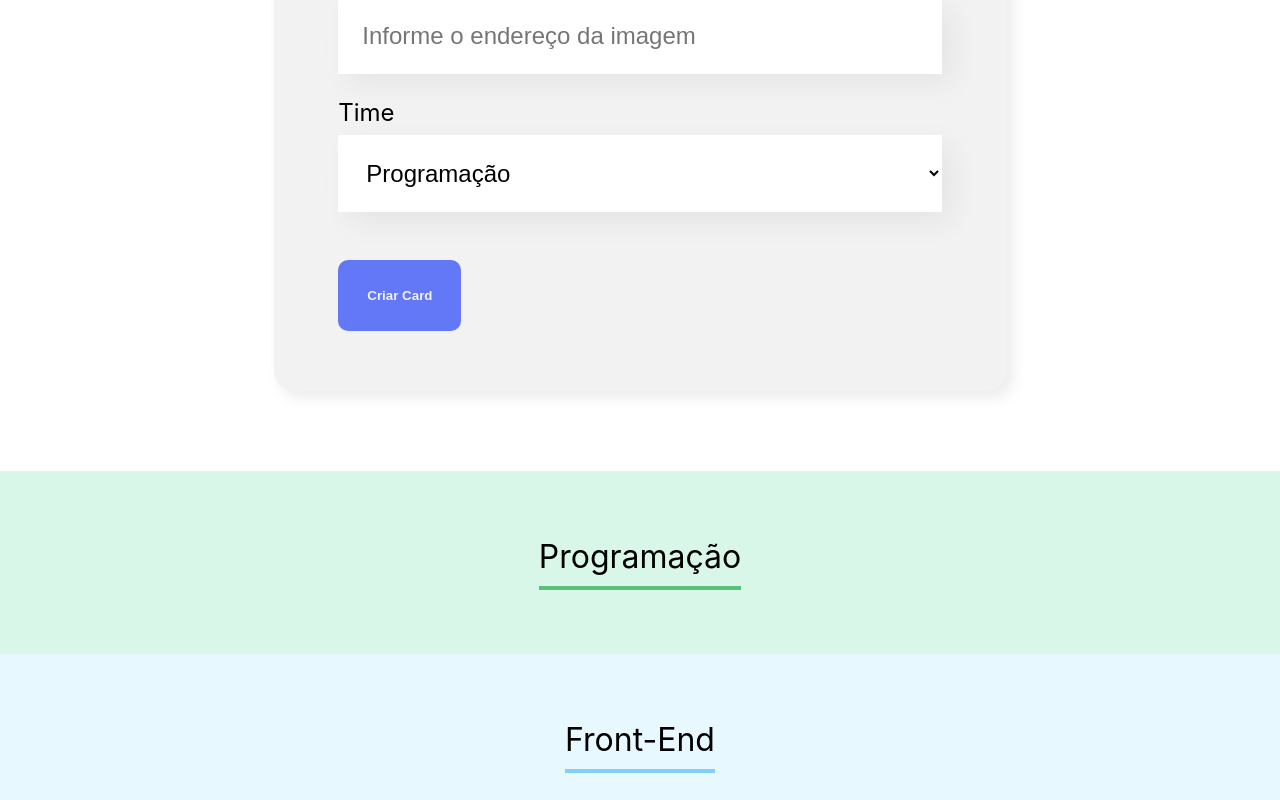
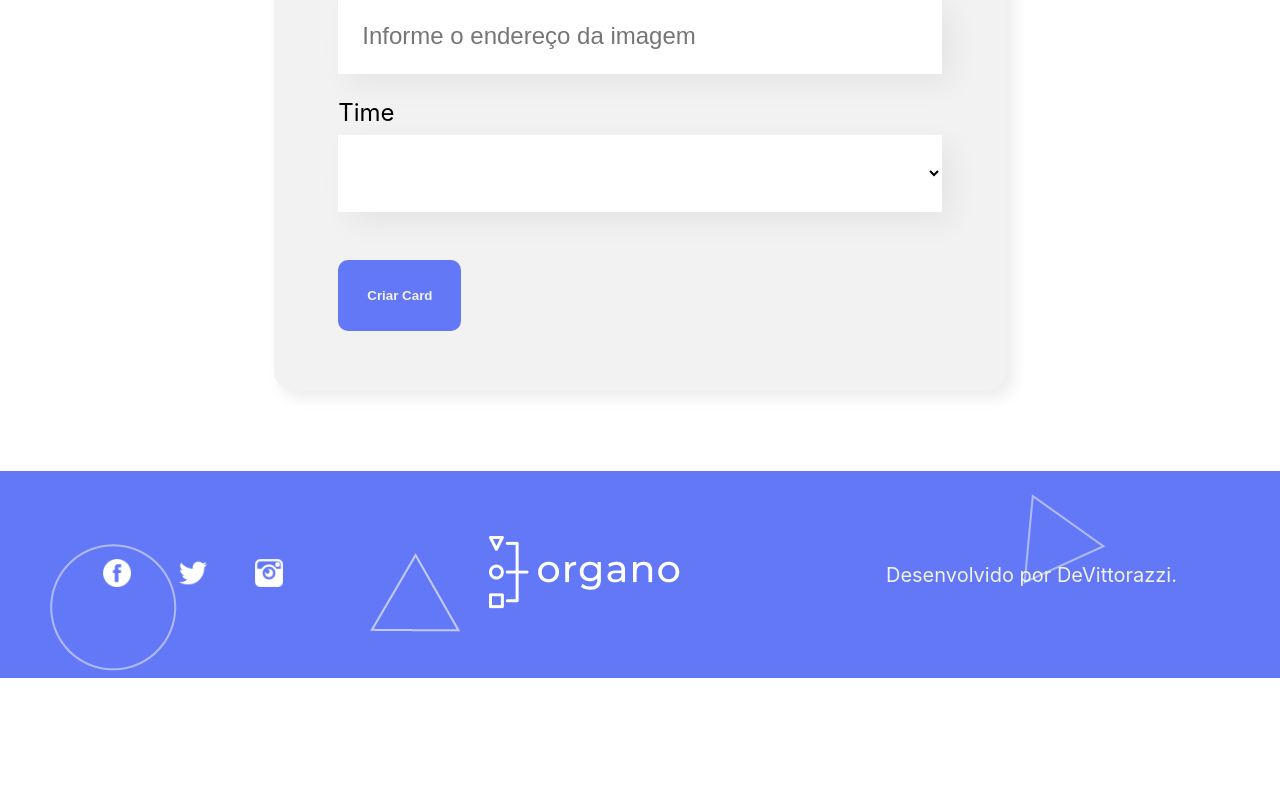
Before and after one commit to FelipeVittorazzi/organo, a React (Create React App) app: page / in a window 1280 px wide. Shown: the part 1000-1800 px from the top of the page. After the commit the page ends 1678 px from the top, so only its background shows below. Built offline with nearby package versions, Linux system fonts and the light colour scheme.

Commit message:
== Organo Alura + Criando o componente de Colaboradores + Criando componente do footer + Adicionando  as cores primarias e secundarias dos times + Criando validação para caso a foto de perfil do Colaborador esteja quebrada ou vazia + Refatorando código

```diff
--- a/src/App.js
+++ b/src/App.js
@@ -2,6 +2,7 @@ import { useState } from 'react';
 import Banner from './components/Banner';
 import Form from './components/Form';
 import Time from './components/Time';
+import Footer from './components/Footer';
 
 function App() {
 
@@ -46,15 +47,22 @@ function App() {
   const [collaborators, setCollaborators] = useState([]);
 
   const onCollaboratorAdd = (collaborator) => {
-    console.log(collaborator)
+    debugger
     setCollaborators([...collaborators, collaborator])
   }
 
   return (
     <div className="App">
         <Banner />
-        <Form onCollaboratorRegistered={collaborator => onCollaboratorAdd(collaborator)} />
-        {times.map(time => <Time key={time.nome} nome={time.nome} primaryColor={time.primaryColor} secondaryColor={time.secondaryColor} />)}
+        <Form times={times.map(time => time.nome)} onCollaboratorRegistered={collaborator => onCollaboratorAdd(collaborator)} />
+        {times.map(time => <Time
+          key={time.nome}
+          nome={time.nome}
+          primaryColor={time.primaryColor}
+          secondaryColor={time.secondaryColor}
+          collaborators={collaborators.filter(collaborator => collaborator.time === time.nome)}
+        />)}
+        <Footer />
     </div>
   );
 }
--- /dev/null
+++ b/src/components/Collaborator/Collaborator.css
@@ -0,0 +1,37 @@
+.collaborator {
+    width: 280px;
+}
+
+.collaborator .cabecalho {
+    border-radius: 10px 10px 0px 0px;
+}
+
+.collaborator img {
+    width: 100px;
+    border-radius: 50%;
+    position: relative;
+    bottom: -50px;
+}
+
+.collaborator .rodape {
+    background: #FFFFFF;
+    box-shadow: 5px 5px 15px rgba(0, 0, 0, 0.08);
+    border-radius: 0px 0px 10px 10px;
+    padding-top: 50px;
+    padding-bottom: 40px;
+}
+
+.collaborator .rodape h4 {
+    color: #6278F7;
+    font-size: 18px;
+    line-height: 22px;
+    font-weight: bold;
+    margin-bottom: 8px;
+}
+
+.collaborator .rodape h5 {
+    font-size: 18px;
+    line-height: 22px;
+    color: #212121;
+    padding: 0 16px;
+}
--- /dev/null
+++ b/src/components/Collaborator/index.js
@@ -0,0 +1,28 @@
+import React, { useState } from 'react';
+import './Collaborator.css';
+
+const Collaborator = ({ nome, cargo, imagem, background }) => {
+  const [imagemErro, setImagemErro] = useState(false);
+
+  const handleImagemErro = () => {
+    setImagemErro(true);
+  };
+
+  if (!imagem || imagemErro) {
+    imagem = '../images/perfil.png';
+  }
+
+  return (
+    <div className='collaborator'>
+      <div className='cabecalho' style={{ backgroundColor: background }}>
+        <img src={imagem} alt={nome} onError={handleImagemErro} />
+      </div>
+      <div className='rodape'>
+        <h5>{nome}</h5>
+        <h4>{cargo}</h4>
+      </div>
+    </div>
+  );
+};
+
+export default Collaborator;
--- a/src/components/DropdownList/index.js
+++ b/src/components/DropdownList/index.js
@@ -12,7 +12,9 @@ const DropdownList = (props) => {
             <select
                 onChange={onTyped}
                 required={props.obrigatorio}
+                value={props.value}
             >
+                <option value=""></option>
                 {props.itens.map(item => {
                     return <option key={item}>{item}</option>
                 })}
--- /dev/null
+++ b/src/components/Footer/Footer.css
@@ -0,0 +1,32 @@
+.footer {
+    display: flex;
+    justify-content: space-around;
+    align-items: center;
+    background-color: var(--primary-color);
+    padding: 65px 0;
+    position: relative;
+}
+
+.footer::after {
+    content: "";
+    background-image: url('../../../public/images/fundo.png');
+    width: 100%;
+    height: 0;
+    padding-bottom: 12rem;
+    position: absolute;
+    filter: brightness(2.5) contrast(5.5);
+}
+
+.footer .icons {
+    display: flex;
+    gap: 3rem;
+}
+
+.footer .icons img {
+    width: 28px;
+}
+
+.footer .alura {
+    color: var(--tertiary-color);
+    font-size: 20px;
+}
--- /dev/null
+++ b/src/components/Footer/index.js
@@ -0,0 +1,27 @@
+import './Footer.css'
+
+const Footer = () => {
+    return (
+        <footer className='footer'>
+            <div className='icons'>
+                <a href='www.google.com'>
+                    <img src='../images/fb.png' alt='Facebook' />
+                </a>
+                <a href='www.google.com'>
+                    <img src='../images/tw.png' alt='Twitter' />
+                </a>
+                <a href='www.google.com'>
+                    <img src='../images/ig.png' alt='Instagram' />
+                </a>
+            </div>
+            <div className='logo'>
+                <img src='../images/logo.png' alt='Logo' />
+            </div>
+            <div className='alura'>
+                <p>Desenvolvido por DeVittorazzi.</p>
+            </div>
+        </footer>
+    );
+}
+
+export default Footer;
--- a/src/components/Form/index.js
+++ b/src/components/Form/index.js
@@ -6,16 +6,6 @@ import TextField from '../TextField';
 import './Form.css';
 
 const Form = (props) => {
-
-    const times = [
-        'Programação',
-        'Front-End',
-        'Data Science',
-        'Devops',
-        'UX e Design',
-        'Mobile',
-        'Inovação e Gestão'
-    ]
 
     const [nome, setNome] = useState('');
     const [cargo, setCargo] = useState('');
@@ -30,6 +20,10 @@ const Form = (props) => {
             imagem,
             time
         })
+        setNome('')
+        setCargo('')
+        setImagem('')
+        setTime('')
     }
 
     return (
@@ -59,7 +53,8 @@ const Form = (props) => {
                 <DropdownList
                     obrigatorio={true}
                     label="Time"
-                    itens={times}
+                    itens={props.times}
+                    value={time}
                     onTypeded={value => setTime(value)}
                 />
                 <Button text="Criar Card" />
--- a/src/components/TextField/index.js
+++ b/src/components/TextField/index.js
@@ -10,6 +10,7 @@ const TextField = (props) => {
         <div className="text-field">
             <label>{props.label}</label>
             <input
+                value={props.value}
                 onChange={onTyped}
                 required={props.obrigatorio}
                 placeholder={props.placeholder}
--- a/src/components/Time/Time.css
+++ b/src/components/Time/Time.css
@@ -11,3 +11,11 @@
     padding-bottom: 8px;
     display: inline-block;
 }
+
+.time .collaborators {
+    display: flex;
+    justify-content: center;
+    margin-top: 32px;
+    flex-wrap: wrap;
+    gap: 4rem;
+}
--- a/src/components/Time/index.js
+++ b/src/components/Time/index.js
@@ -1,9 +1,19 @@
+import Collaborator from '../Collaborator'
 import './Time.css'
 
 const Time = (props) => {
     return (
-        <section className="time" style={{backgroundColor: props.secondaryColor}}>
+        (props.collaborators.length > 0) && <section className="time" style={{backgroundColor: props.secondaryColor}}>
             <h3 style={{borderColor: props.primaryColor}}>{props.nome}</h3>
+            <div className='collaborators'>
+                {props.collaborators.map( collaborator => <Collaborator
+                    background={props.primaryColor}
+                    key={collaborator.nome}
+                    nome={collaborator.nome}
+                    imagem={collaborator.imagem}
+                    cargo={collaborator.cargo}
+                />)}
+            </div>
         </section>
     )
 }
```
Also changed, not shown: public/images/perfil.png (added).
